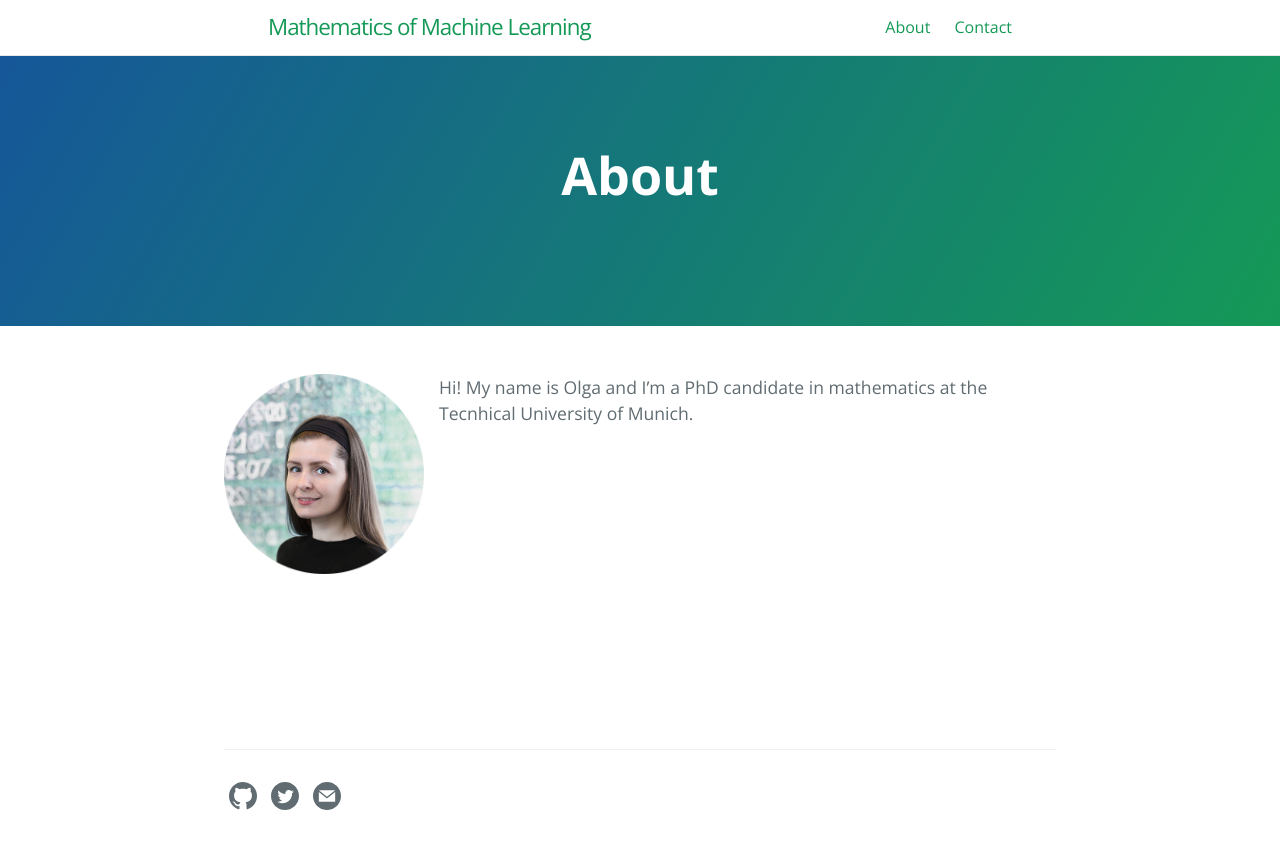
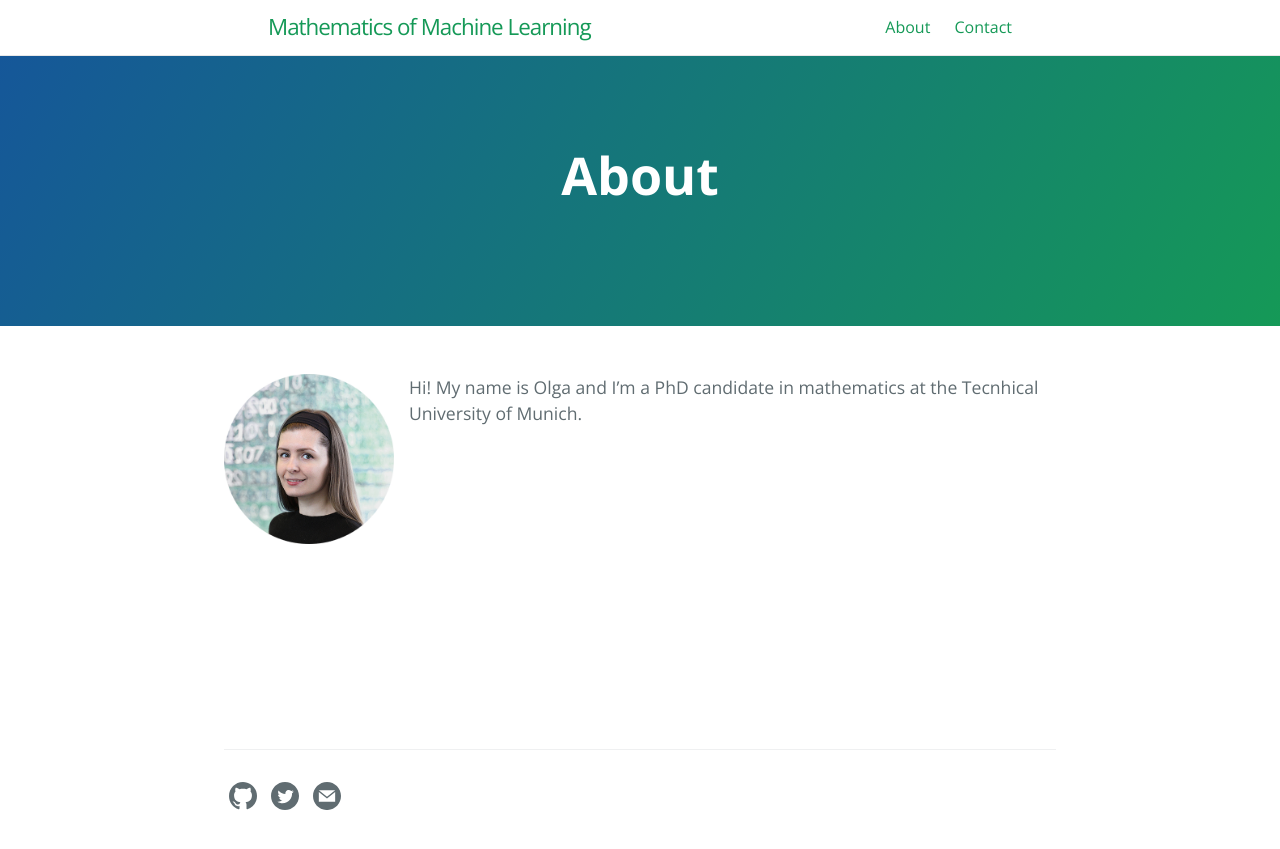
Before and after one commit to olgagraf/olgagraf.github.io, a Jekyll site: the page built from about.md, in a window 1280 px wide. Shown: the top 849 px of the page. Built offline with Jekyll 4.4.1, drawn with Linux system fonts in a browser that asks for light colours.

Commit message:
Update about.md

```diff
--- a/about.md
+++ b/about.md
@@ -7,7 +7,7 @@
 order: 0
 ---
 
-<img align="left" src="assets/images/olga2.jpg" width="200" height="200" id="hp">
+<img align="left" src="assets/images/olga2.jpg" width="170" height="170" id="hp">
 Hi! My name is Olga and I'm a PhD candidate in mathematics at the Tecnhical University of Munich.
 <br>
 <br>
```
